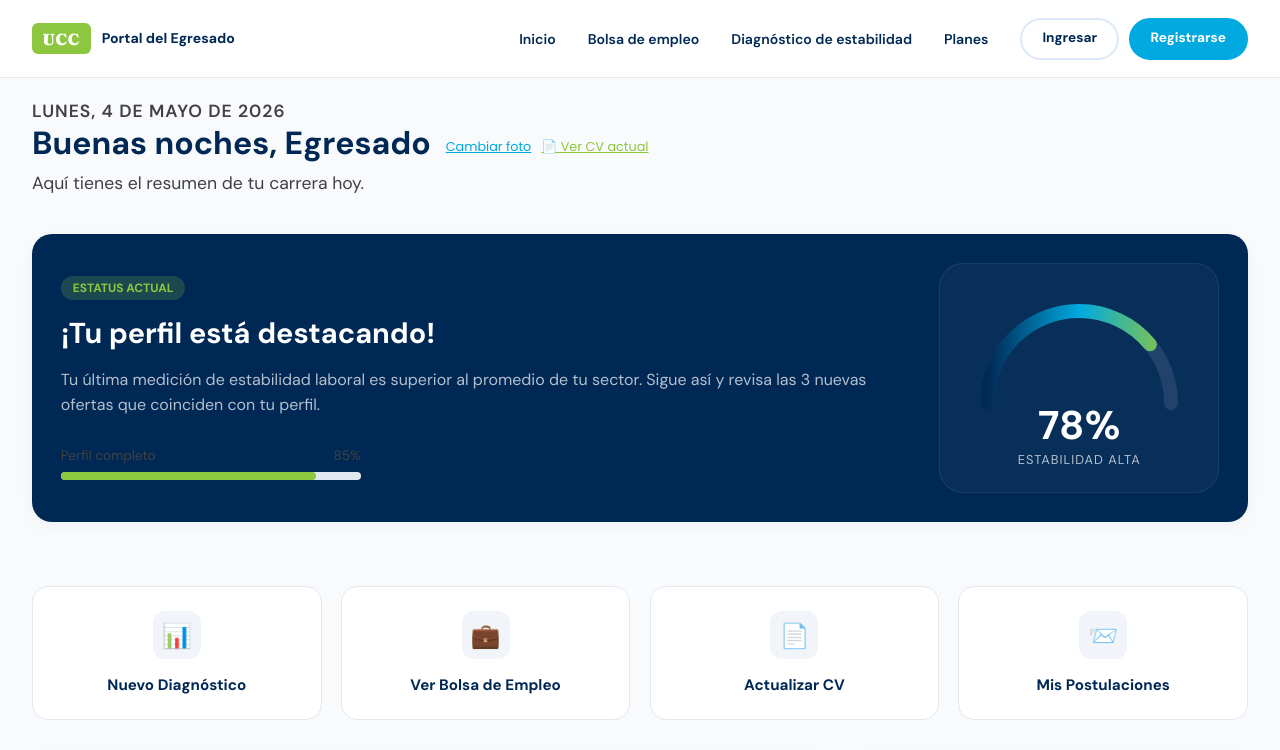
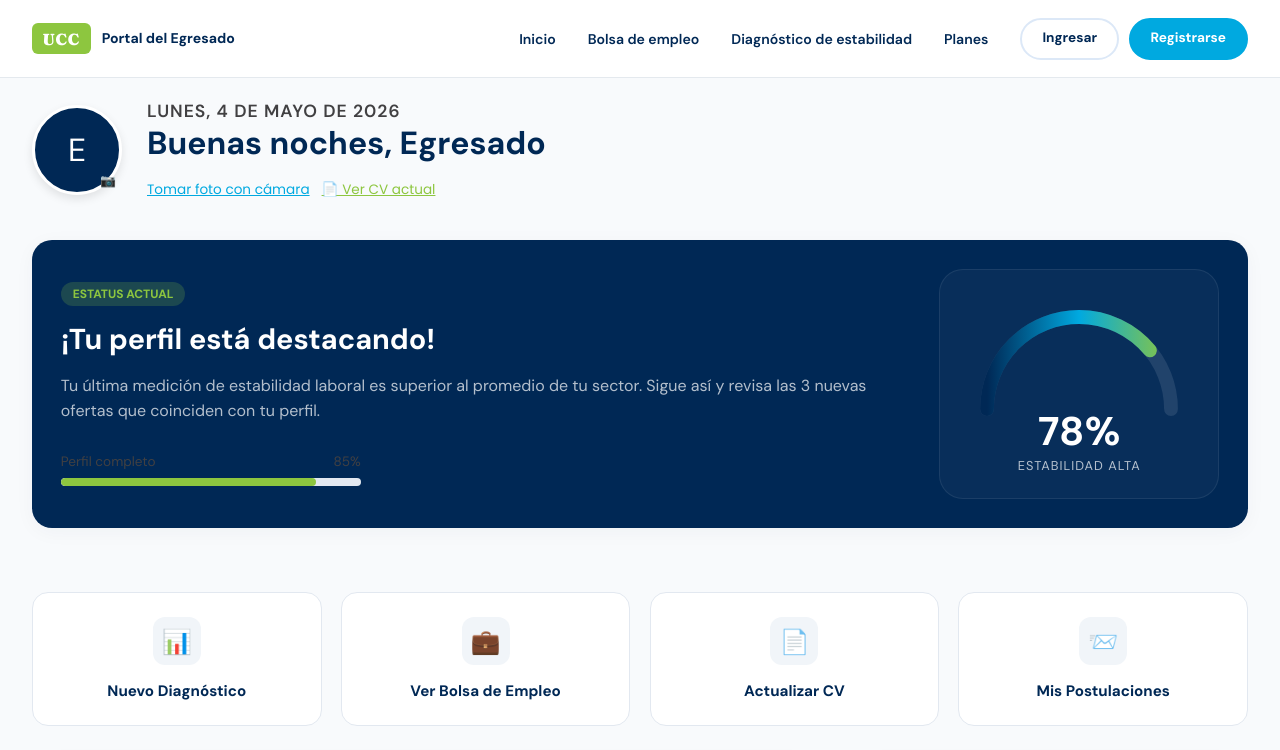
Before and after one commit to Andres0606/proyecto-ia, a Next.js app in the folder Front/: page /dashboard in a window 1280 px wide. Shown: the top 750 px of the page. Built offline with nearby package versions, Linux system fonts and the light colour scheme.

Commit message:
feat: add profile picture preview and camera capture functionality

```diff
--- a/Front/app/dashboard/page.tsx
+++ b/Front/app/dashboard/page.tsx
@@ -54,8 +54,11 @@ function DashboardGauge({ pct }: { pct: number }) {
 export default function Dashboard() {
   const [greeting, setGreeting] = useState('Buenos días');
   const [userName, setUserName] = useState('Egresado');
+  const [userPhoto, setUserPhoto] = useState<string | null>(null);
   const [userId, setUserId] = useState<string | null>(null);
   const [uploading, setUploading] = useState(false);
+  const [showCamera, setShowCamera] = useState(false);
+  const videoRef = React.useRef<HTMLVideoElement>(null);
 
   useEffect(() => {
     const hour = new Date().getHours();
@@ -66,14 +69,15 @@ export default function Dashboard() {
     if (savedUser) {
       const userData = JSON.parse(savedUser);
       setUserId(userData.id);
+      // Intentamos sacar la foto de varias fuentes posibles
+      setUserPhoto(userData.foto_url || userData.profile?.foto_url || userData.user_metadata?.avatar_url || null);
       const name = userData.profile?.nombre_completo || userData.user_metadata?.full_name || 'Egresado';
       setUserName(name.split(' ')[0]);
     }
   }, []);
 
-  const handleFileUpload = async (e: React.ChangeEvent<HTMLInputElement>, type: 'avatar' | 'cv') => {
-    const file = e.target.files?.[0];
-    if (!file || !userId) return;
+  const handleFileUpload = async (file: File, type: 'avatar' | 'cv') => {
+    if (!userId) return;
 
     setUploading(true);
     const formData = new FormData();
@@ -93,8 +97,11 @@ export default function Dashboard() {
       if (data.success) {
         alert(type === 'avatar' ? '¡Foto de perfil actualizada!' : '¡Hoja de vida subida con éxito!');
         if (type === 'avatar') {
-          // Actualizar localmente si es necesario
-          window.location.reload();
+          setUserPhoto(data.url);
+          // Actualizar localStorage para que persista el cambio sin recargar todo
+          const savedUser = JSON.parse(localStorage.getItem('ucc_user') || '{}');
+          savedUser.foto_url = data.url;
+          localStorage.setItem('ucc_user', JSON.stringify(savedUser));
         }
       } else {
         throw new Error(data.message);
@@ -103,6 +110,40 @@ export default function Dashboard() {
       alert("Error al subir archivo: " + err.message);
     } finally {
       setUploading(false);
+      setShowCamera(false);
+    }
+  };
+
+  const startCamera = async () => {
+    setShowCamera(true);
+    try {
+      const stream = await navigator.mediaDevices.getUserMedia({ video: true });
+      if (videoRef.current) {
+        videoRef.current.srcObject = stream;
+      }
+    } catch (err) {
+      alert("No se pudo acceder a la cámara. Por favor verifica los permisos.");
+      setShowCamera(false);
+    }
+  };
+
+  const capturePhoto = () => {
+    if (videoRef.current) {
+      const canvas = document.createElement('canvas');
+      canvas.width = videoRef.current.videoWidth;
+      canvas.height = videoRef.current.videoHeight;
+      const ctx = canvas.getContext('2d');
+      ctx?.drawImage(videoRef.current, 0, 0);
+
+      canvas.toBlob((blob) => {
+        if (blob) {
+          const file = new File([blob], "capture.jpg", { type: "image/jpeg" });
+          handleFileUpload(file, 'avatar');
+          // Detener la cámara después de capturar
+          const stream = videoRef.current?.srcObject as MediaStream;
+          stream?.getTracks().forEach(track => track.stop());
+        }
+      }, 'image/jpeg');
     }
   };
 
@@ -133,41 +174,87 @@ export default function Dashboard() {
         id="upload-avatar"
         hidden
         accept="image/*"
-        onChange={(e) => handleFileUpload(e, 'avatar')}
+        onChange={(e) => e.target.files?.[0] && handleFileUpload(e.target.files[0], 'avatar')}
       />
       <input
         type="file"
         id="upload-cv"
         hidden
         accept=".pdf"
-        onChange={(e) => handleFileUpload(e, 'cv')}
+        onChange={(e) => e.target.files?.[0] && handleFileUpload(e.target.files[0], 'cv')}
       />
 
       <main className="db-main" style={{ paddingTop: '100px' }}>
         {/* Header Section */}
         <header className="db-header">
-          <div className="db-header__welcome">
-            <p className="db-header__date">{new Date().toLocaleDateString('es-ES', { weekday: 'long', year: 'numeric', month: 'long', day: 'numeric' })}</p>
-            <div style={{ display: 'flex', alignItems: 'center', gap: '15px' }}>
-              <h1>{greeting}, {userName}</h1>
-              <div style={{ display: 'flex', gap: '10px' }}>
+          <div className="db-header__welcome" style={{ display: 'flex', alignItems: 'center', gap: '25px' }}>
+            {/* Foto de Perfil / Avatar */}
+            <div style={{ position: 'relative' }}>
+              <div style={{
+                width: '90px',
+                height: '90px',
+                borderRadius: '50%',
+                background: userPhoto ? `url(${userPhoto}) center/cover` : 'var(--ucc-navy)',
+                display: 'flex',
+                alignItems: 'center',
+                justifyContent: 'center',
+                fontSize: '2rem',
+                color: 'white',
+                border: '3px solid white',
+                boxShadow: '0 4px 10px rgba(0,0,0,0.1)',
+                overflow: 'hidden'
+              }}>
+                {!userPhoto && userName[0]}
+              </div>
+              <button
+                onClick={() => document.getElementById('upload-avatar')?.click()}
+                style={{ position: 'absolute', bottom: '0', right: '0', background: 'var(--ucc-red)', border: 'none', borderRadius: '50%', width: '28px', height: '28px', color: 'white', cursor: 'pointer', fontSize: '0.8rem' }}
+                title="Subir foto"
+              >
+                📷
+              </button>
+            </div>
+
+            <div>
+              <p className="db-header__date">{new Date().toLocaleDateString('es-ES', { weekday: 'long', year: 'numeric', month: 'long', day: 'numeric' })}</p>
+              <div style={{ display: 'flex', alignItems: 'center', gap: '15px' }}>
+                <h1>{greeting}, {userName}</h1>
+              </div>
+              <div style={{ display: 'flex', gap: '12px', marginTop: '8px' }}>
                 <button
-                  onClick={() => document.getElementById('upload-avatar')?.click()}
-                  style={{ background: 'none', border: 'none', cursor: 'pointer', fontSize: '0.8rem', color: 'var(--ucc-blue)', textDecoration: 'underline' }}
+                  onClick={startCamera}
+                  style={{ background: 'none', border: 'none', cursor: 'pointer', fontSize: '0.85rem', color: 'var(--ucc-blue)', textDecoration: 'underline', padding: 0 }}
                 >
-                  {uploading ? 'Subiendo...' : 'Cambiar foto'}
+                  Tomar foto con cámara
                 </button>
                 <button
                   onClick={handleViewResume}
-                  style={{ background: 'none', border: 'none', cursor: 'pointer', fontSize: '0.8rem', color: 'var(--ucc-green)', textDecoration: 'underline' }}
+                  style={{ background: 'none', border: 'none', cursor: 'pointer', fontSize: '0.85rem', color: 'var(--ucc-green)', textDecoration: 'underline', padding: 0 }}
                 >
                   📄 Ver CV actual
                 </button>
               </div>
             </div>
-            <p>Aquí tienes el resumen de tu carrera hoy.</p>
           </div>
         </header>
+
+        {/* Modal de Cámara Estilizado */}
+        {showCamera && (
+          <div style={{ position: 'fixed', top: 0, left: 0, width: '100%', height: '100%', background: 'rgba(0,40,85,0.9)', display: 'flex', flexDirection: 'column', alignItems: 'center', justifyContent: 'center', zIndex: 2000, backdropFilter: 'blur(5px)' }}>
+            <div style={{ background: 'white', padding: '20px', borderRadius: '20px', boxShadow: '0 20px 50px rgba(0,0,0,0.3)', textAlign: 'center' }}>
+              <h2 style={{ marginBottom: '15px', color: 'var(--ucc-navy)' }}>Captura tu mejor perfil</h2>
+              <video ref={videoRef} autoPlay style={{ width: '100%', maxWidth: '400px', borderRadius: '15px', marginBottom: '20px', transform: 'scaleX(-1)' }} />
+              <div style={{ display: 'flex', gap: '15px', justifyContent: 'center' }}>
+                <button onClick={capturePhoto} className="btn" style={{ background: 'var(--ucc-green)', color: 'white', padding: '10px 30px' }}>
+                  {uploading ? 'Subiendo...' : '📸 Capturar'}
+                </button>
+                <button onClick={() => setShowCamera(false)} className="btn" style={{ background: 'var(--ucc-red)', color: 'white', padding: '10px 30px' }}>
+                  Cancelar
+                </button>
+              </div>
+            </div>
+          </div>
+        )}
 
         <div className="db-grid">
           {/* Main Hero Widget */}
```
